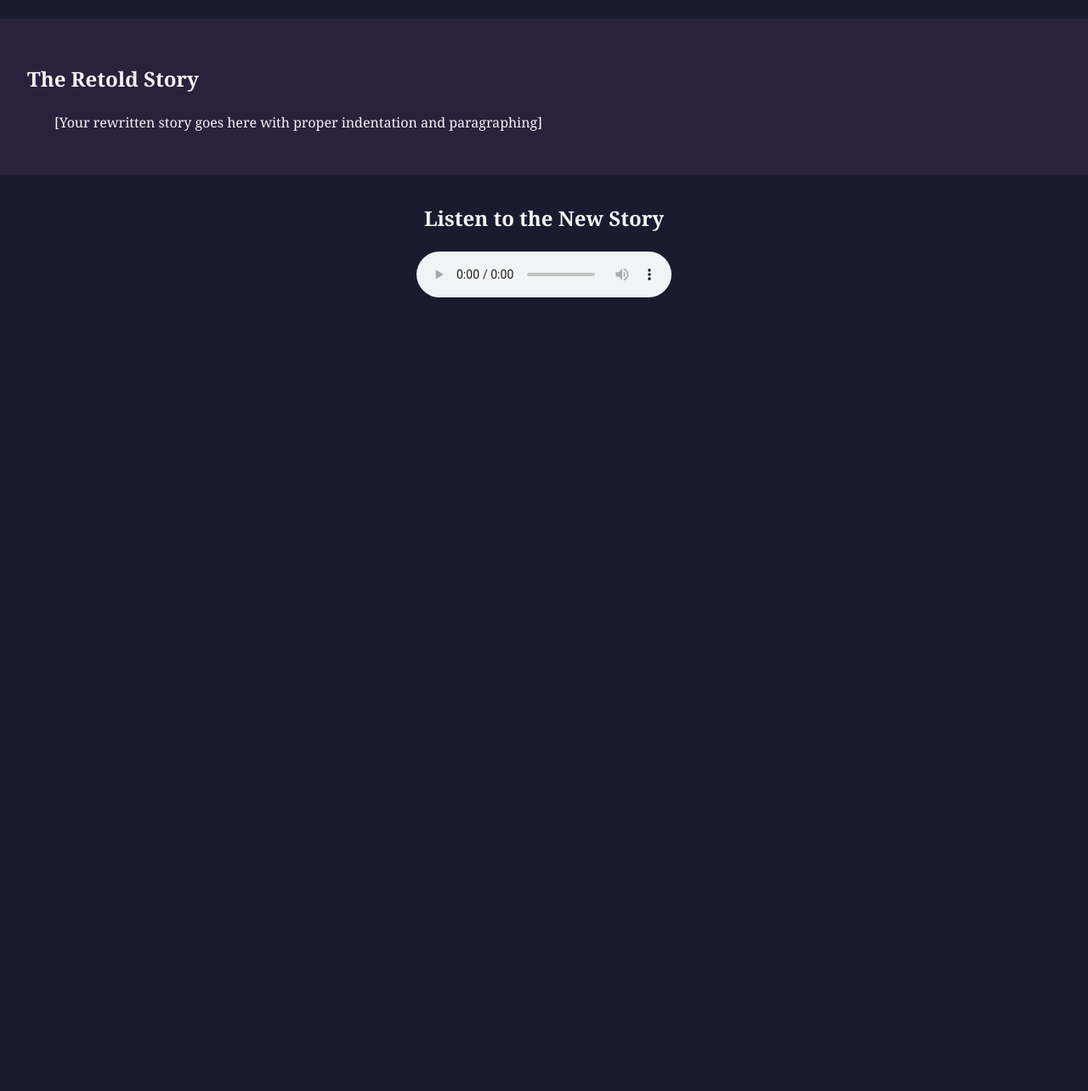
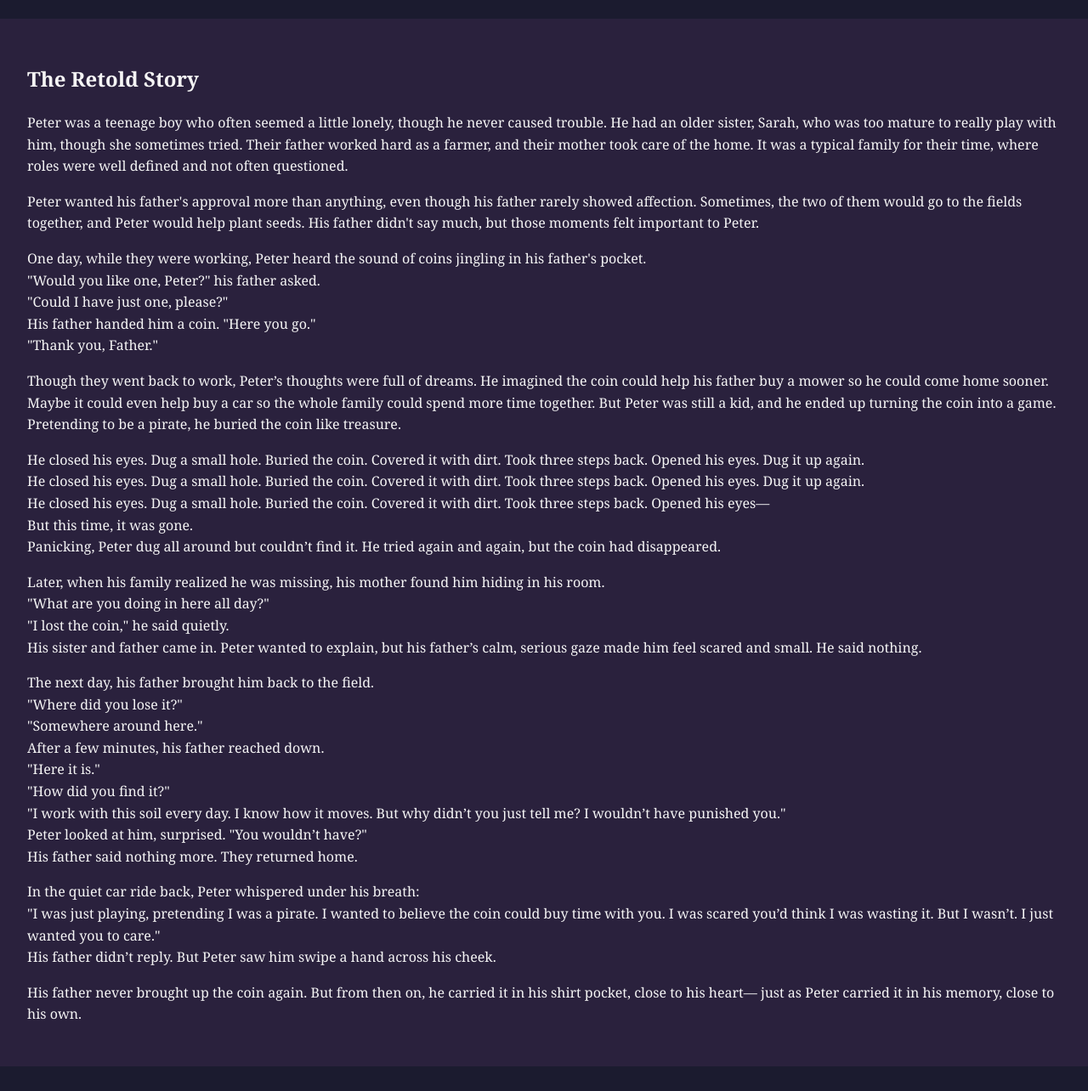
Before and after one commit to kirakara1412/newliter, a plain HTML site: page index.html in a window 1280 px wide. Shown: the part 760-2044 px from the top of the page at 85% size. Before the commit the page ends 1150 px from the top, so only its background shows below. Drawn offline with Linux system fonts and the light colour scheme.

Commit message:
📝 내 이야기로 본문 업데이트

```diff
--- a/index.html
+++ b/index.html
@@ -42,9 +42,62 @@
   <!-- 재구성 이야기 -->
   <section class="story">
     <h2>The Retold Story</h2>
-    <div class="story-text">
-      <p style="text-indent: 2em;">[Your rewritten story goes here with proper indentation and paragraphing]</p>
-    </div>
+    <p>Peter was a teenage boy who often seemed a little lonely, though he never caused trouble.
+He had an older sister, Sarah, who was too mature to really play with him, though she sometimes tried.
+Their father worked hard as a farmer, and their mother took care of the home.
+It was a typical family for their time, where roles were well defined and not often questioned.</p>
+
+<p>Peter wanted his father's approval more than anything, even though his father rarely showed affection.
+Sometimes, the two of them would go to the fields together, and Peter would help plant seeds.
+His father didn't say much, but those moments felt important to Peter.</p>
+
+<p>One day, while they were working, Peter heard the sound of coins jingling in his father's pocket.
+<br/>"Would you like one, Peter?" his father asked.
+<br/>"Could I have just one, please?"
+<br/>His father handed him a coin. "Here you go."
+<br/>"Thank you, Father."</p>
+
+<p>Though they went back to work, Peter’s thoughts were full of dreams.
+He imagined the coin could help his father buy a mower so he could come home sooner.
+Maybe it could even help buy a car so the whole family could spend more time together.
+But Peter was still a kid, and he ended up turning the coin into a game.
+Pretending to be a pirate, he buried the coin like treasure.</p>
+
+<p>He closed his eyes. Dug a small hole. Buried the coin. Covered it with dirt. Took three steps back. Opened his eyes. Dug it up again.
+<br/>He closed his eyes. Dug a small hole. Buried the coin. Covered it with dirt. Took three steps back. Opened his eyes. Dug it up again.
+<br/>He closed his eyes. Dug a small hole. Buried the coin. Covered it with dirt. Took three steps back. Opened his eyes—
+<br/>But this time, it was gone.
+<br/>Panicking, Peter dug all around but couldn’t find it.
+He tried again and again, but the coin had disappeared.</p>
+
+<p>Later, when his family realized he was missing, his mother found him hiding in his room.
+<br/>"What are you doing in here all day?"
+<br/>"I lost the coin," he said quietly.
+<br/>His sister and father came in.
+Peter wanted to explain, but his father’s calm, serious gaze made him feel scared and small.
+He said nothing.</p>
+
+<p>The next day, his father brought him back to the field.
+<br/>"Where did you lose it?"
+<br/>"Somewhere around here."
+<br/>After a few minutes, his father reached down.
+<br/>"Here it is."
+<br/>"How did you find it?"
+<br/>"I work with this soil every day. I know how it moves. But why didn’t you just tell me? I wouldn’t have punished you."
+<br/>Peter looked at him, surprised. "You wouldn’t have?"
+<br/>His father said nothing more. They returned home.</p>
+
+<p>In the quiet car ride back, Peter whispered under his breath:
+<br/>"I was just playing, pretending I was a pirate.
+I wanted to believe the coin could buy time with you.
+I was scared you’d think I was wasting it.
+But I wasn’t. I just wanted you to care."
+<br/>His father didn’t reply. But Peter saw him swipe a hand across his cheek.</p>
+
+<p>His father never brought up the coin again.
+But from then on, he carried it in his shirt pocket, close to his heart—
+just as Peter carried it in his memory, close to his own.</p>
+
   </section>
 
   <!-- 오디오 낭독 -->
```
